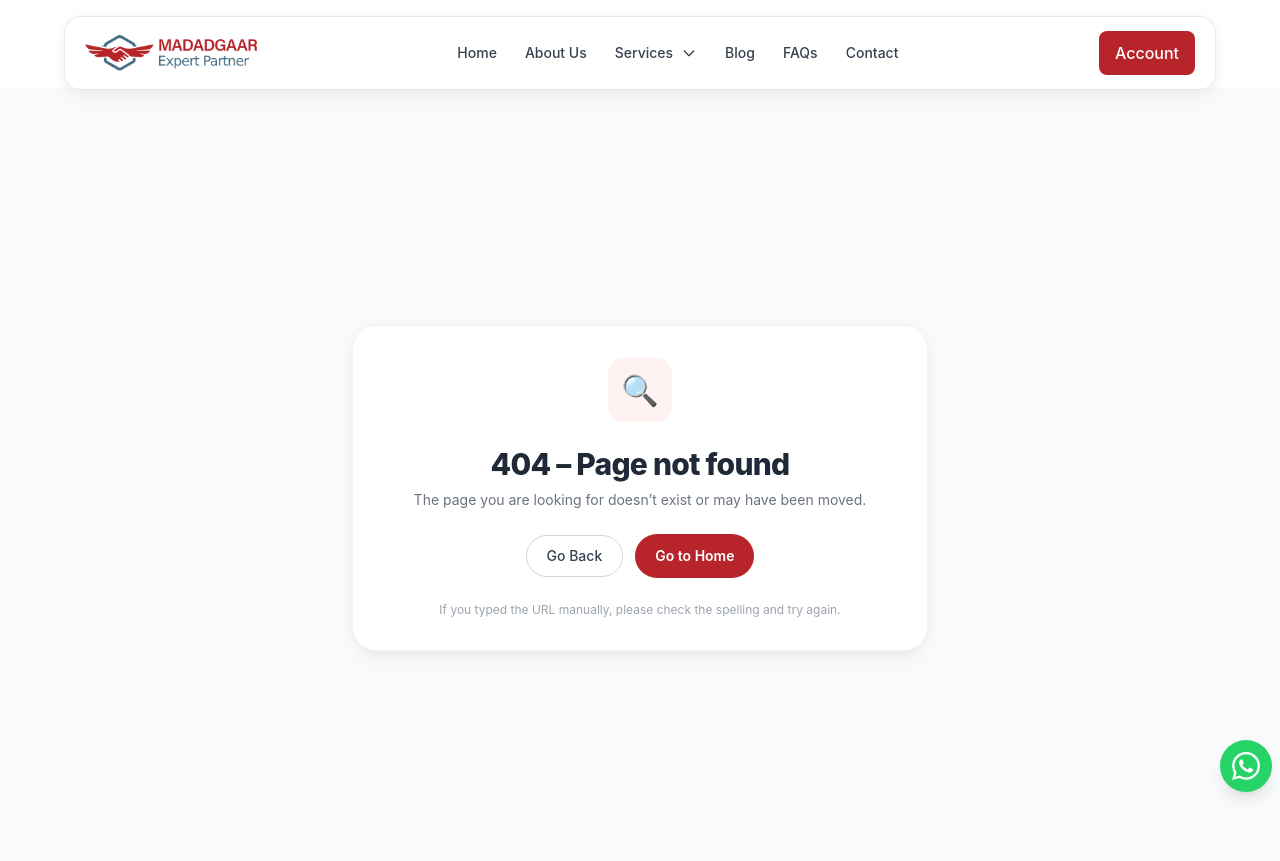
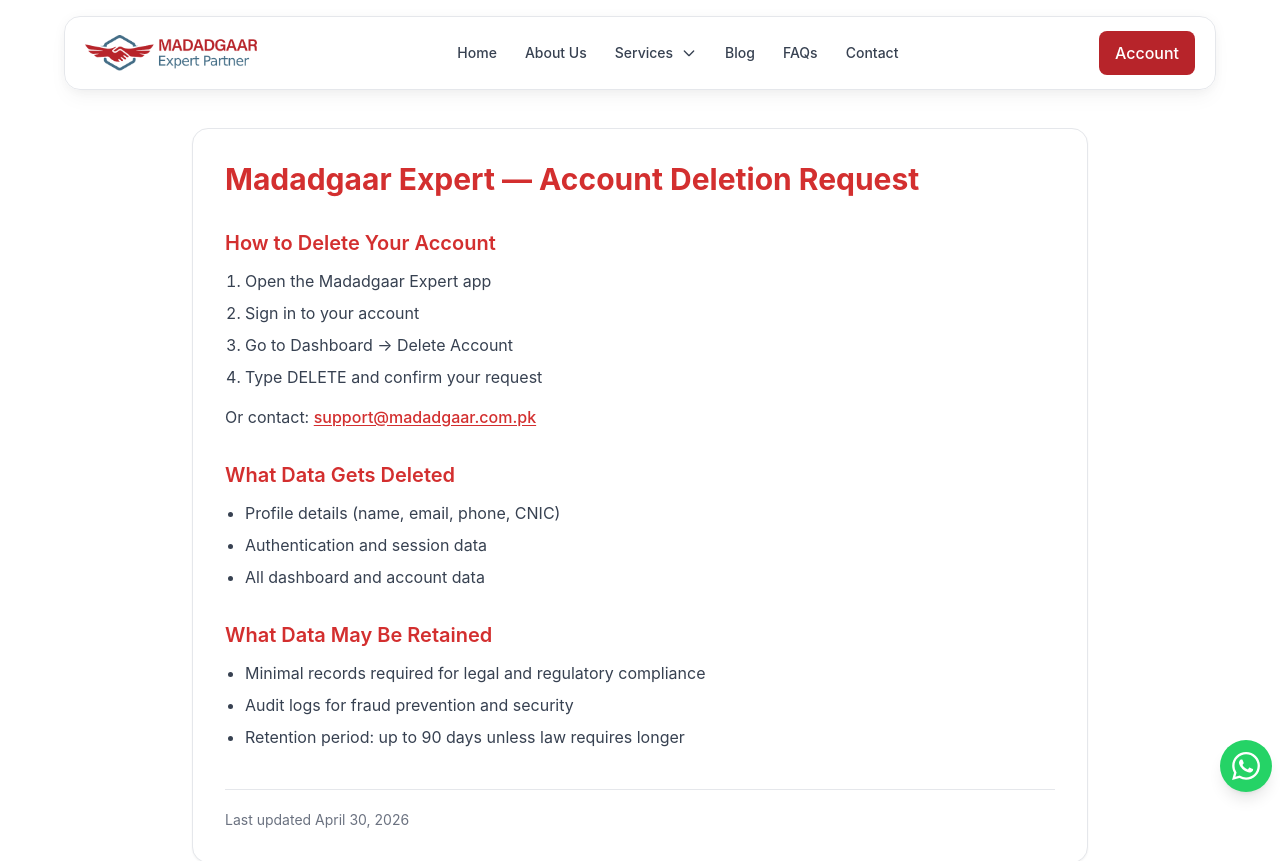
Before and after one commit to Madadgaar3377/madagaar-frontend, a React (Create React App) app: page /delete-account in a window 1280 px wide. Shown: the top 861 px of the page. Built offline with nearby package versions, Linux system fonts and the light colour scheme.

Commit message:
Delete user function \

```diff
--- a/src/App.js
+++ b/src/App.js
@@ -45,6 +45,7 @@
 import TermsAndConditions from "./pages/clients/TermsAndConditions.jsx";
 import PrivacyPolicy from "./pages/clients/PrivacyPolicy.jsx";
 import OffersPage from "./pages/clients/Offers.jsx";
+import DeleteAccountRequest from "./pages/clients/DeleteAccountRequest.jsx";
 
 
 function LayoutWrapper({ children }) {
@@ -92,6 +93,7 @@
             <Route path="/" element={<HomePage />} />
             <Route path="/about" element={<AboutPage />} />
             <Route path="/offers" element={<OffersPage />} />
+            <Route path="/delete-account" element={<DeleteAccountRequest />} />
             {/* Phase 1: Team detail route disabled - contact via email only */}
             {/* <Route path="/team/:id" element={<TeamMemberDetail />} /> */}
             <Route path="/loans" element={<LoansPage />} />
--- /dev/null
+++ b/src/pages/clients/DeleteAccountRequest.jsx
@@ -0,0 +1,70 @@
+import React from "react";
+import SEO from "../../components/SEO";
+
+export default function DeleteAccountRequest() {
+  return (
+    <>
+      <SEO
+        title="Madadgaar Expert — Account Deletion Request"
+        description="Public instructions for requesting account deletion for Madadgaar Expert users."
+      />
+
+      <div className="min-h-screen bg-white px-4 py-10 sm:px-6 lg:px-8">
+        <div className="mx-auto max-w-4xl">
+          <div className="rounded-2xl border border-gray-200 bg-white p-6 shadow-sm sm:p-8">
+            <h1 className="text-2xl font-bold text-[#D32F2F] sm:text-3xl">
+              Madadgaar Expert — Account Deletion Request
+            </h1>
+
+            <section className="mt-8">
+              <h2 className="text-xl font-semibold text-[#D32F2F]">
+                How to Delete Your Account
+              </h2>
+              <ol className="mt-3 list-decimal space-y-2 pl-5 text-gray-700">
+                <li>Open the Madadgaar Expert app</li>
+                <li>Sign in to your account</li>
+                <li>Go to Dashboard -&gt; Delete Account</li>
+                <li>Type DELETE and confirm your request</li>
+              </ol>
+              <p className="mt-4 text-gray-700">
+                Or contact:{" "}
+                <a
+                  href="mailto:support@madadgaar.com.pk"
+                  className="font-medium text-[#D32F2F] underline underline-offset-2"
+                >
+                  support@madadgaar.com.pk
+                </a>
+              </p>
+            </section>
+
+            <section className="mt-8">
+              <h2 className="text-xl font-semibold text-[#D32F2F]">
+                What Data Gets Deleted
+              </h2>
+              <ul className="mt-3 list-disc space-y-2 pl-5 text-gray-700">
+                <li>Profile details (name, email, phone, CNIC)</li>
+                <li>Authentication and session data</li>
+                <li>All dashboard and account data</li>
+              </ul>
+            </section>
+
+            <section className="mt-8">
+              <h2 className="text-xl font-semibold text-[#D32F2F]">
+                What Data May Be Retained
+              </h2>
+              <ul className="mt-3 list-disc space-y-2 pl-5 text-gray-700">
+                <li>Minimal records required for legal and regulatory compliance</li>
+                <li>Audit logs for fraud prevention and security</li>
+                <li>Retention period: up to 90 days unless law requires longer</li>
+              </ul>
+            </section>
+
+            <footer className="mt-10 border-t border-gray-200 pt-5 text-sm text-gray-500">
+              Last updated April 30, 2026
+            </footer>
+          </div>
+        </div>
+      </div>
+    </>
+  );
+}
```
